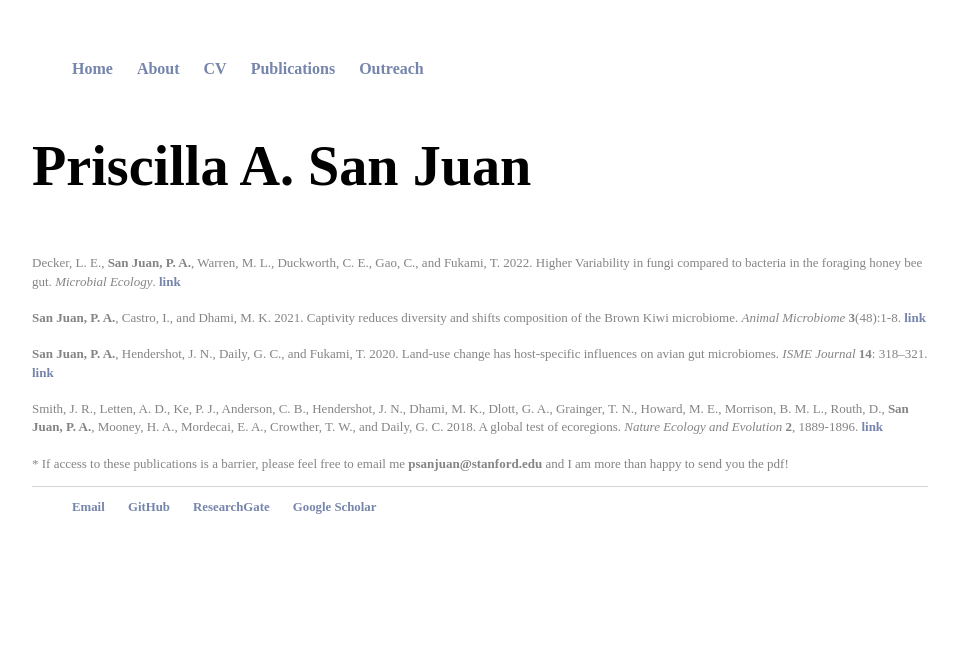
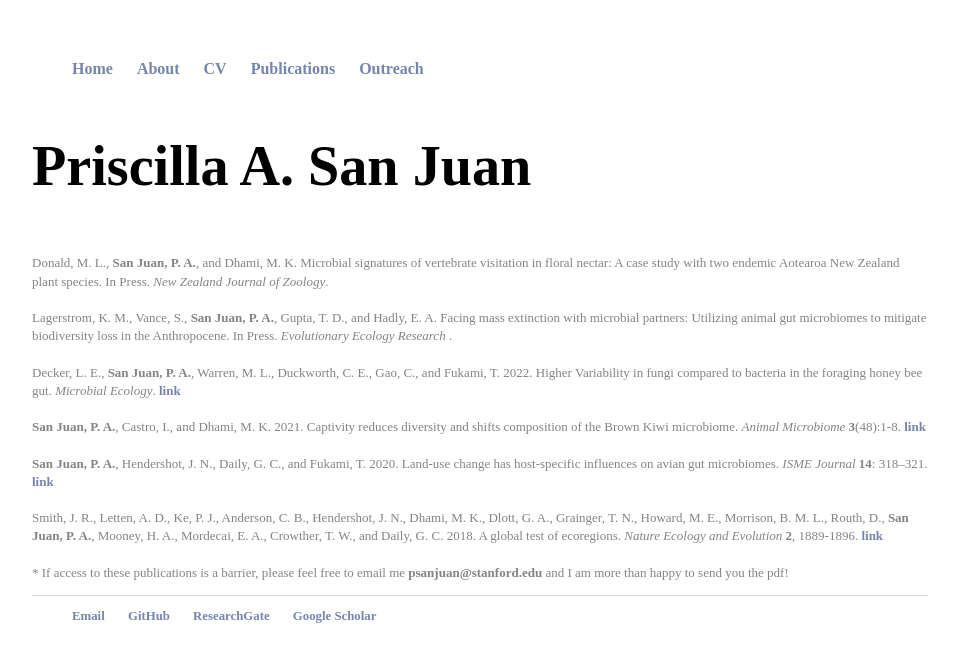
Before and after one commit to psanjuan/psanjuan.github.io, a Jekyll site: the page built from publications/index.html, in a window 1280 px wide. Shown: the top 662 px of the page, without its empty margins (160-1119 px from the left). Built offline with Jekyll 4.4.1, drawn with Linux system fonts in a browser that asks for light colours.

Commit message:
Update index.html
added more pubs

```diff
--- a/publications/index.html
+++ b/publications/index.html
@@ -8,6 +8,10 @@ title: Priscilla A. San Juan, PhD candidate
 
 <div class="post">
 <p style="color:#848484;font-size:13px;">
+  Donald, M. L., <b>San Juan, P. A.</b>, and Dhami, M. K. Microbial signatures of vertebrate visitation in floral nectar: A case study with two endemic Aotearoa New Zealand plant species. In Press. <i>New Zealand Journal of Zoology</i>.<br>
+  <br>
+  Lagerstrom, K. M., Vance, S., <b>San Juan, P. A.</b>, Gupta, T. D., and Hadly, E. A. Facing mass extinction with microbial partners: Utilizing animal gut microbiomes to mitigate biodiversity loss in the Anthropocene. In Press. <i>Evolutionary Ecology Research </i>.<br>
+  <br>
   Decker, L. E., <b>San Juan, P. A.</b>, Warren, M. L., Duckworth, C. E., Gao, C., and Fukami, T. 2022. Higher Variability in fungi compared to bacteria in the foraging honey bee gut. <i>Microbial Ecology</i>. <b><a href="https://doi.org/10.1007/s00248-021-01922-5">link</a></b><br>
   <br>
   <b>San Juan, P. A.</b>, Castro, I., and Dhami, M. K. 2021. Captivity reduces diversity and shifts composition of the Brown Kiwi microbiome. <i>Animal Microbiome</i> <b>3</b>(48):1-8. <b><a href="https://doi.org/10.1186/s42523-021-00109-0">link</a></b><br>
```
